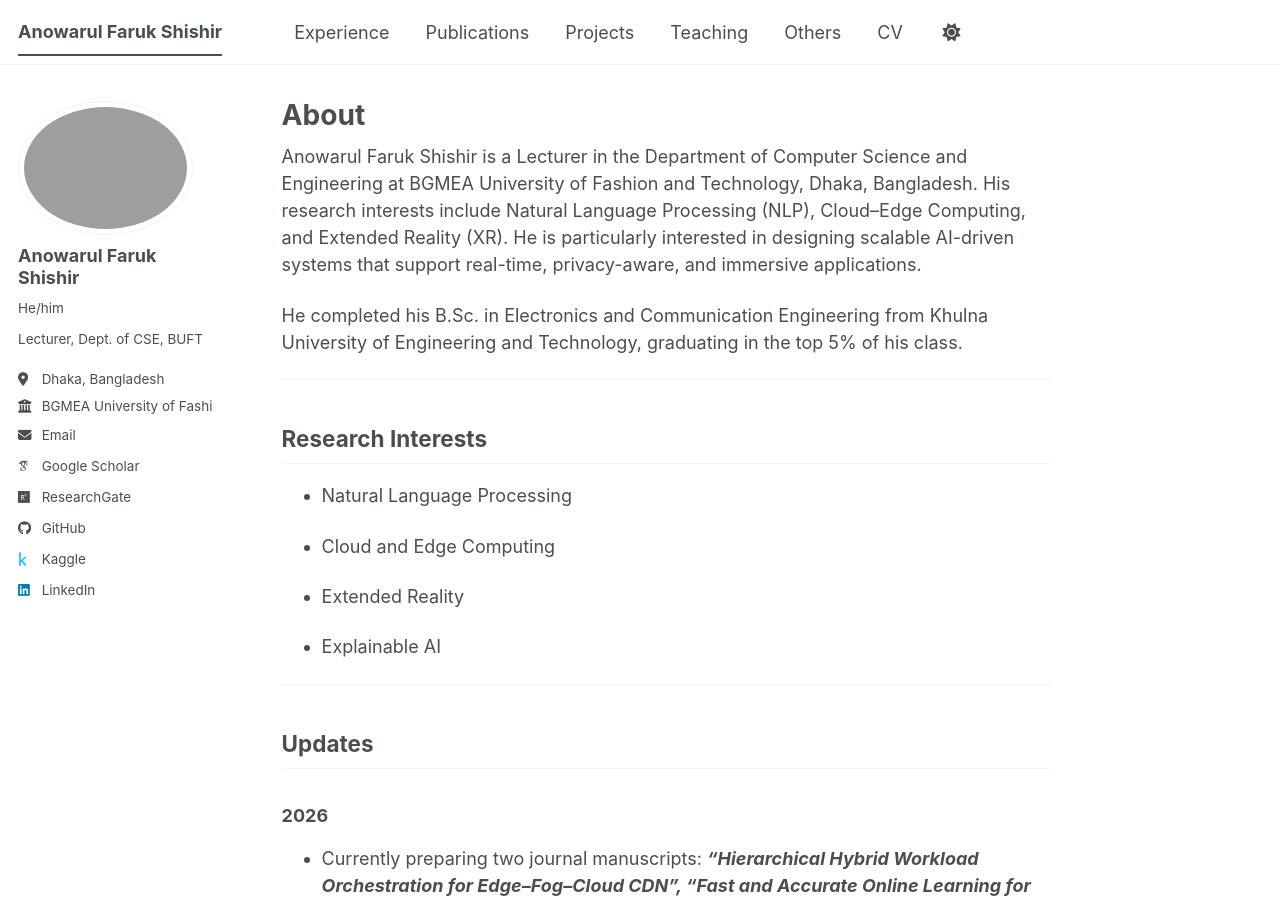
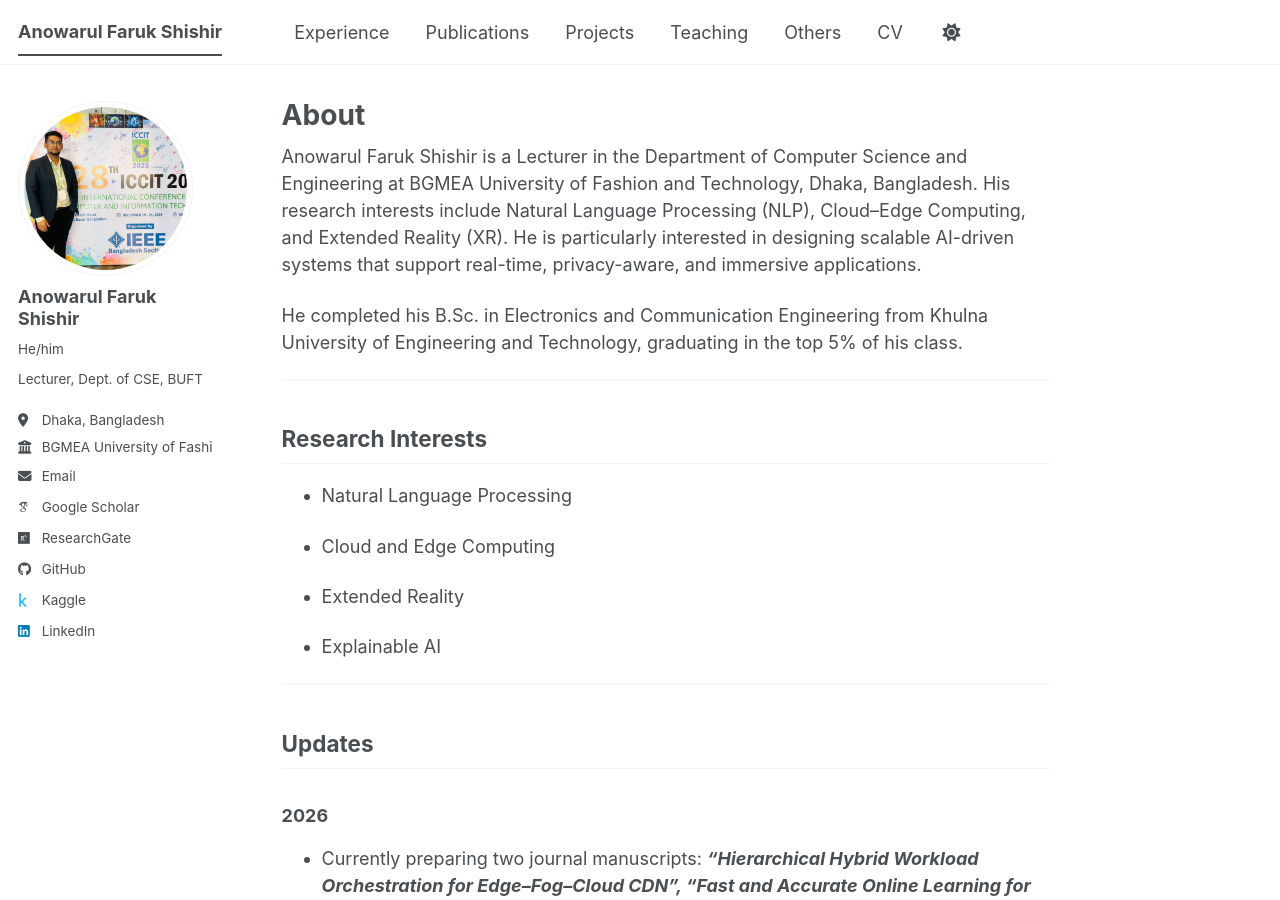
Before and after one commit to afshishir/afshishir.github.io, a Jekyll site: the page built from _pages/about.md, in a window 1280 px wide and 900 px high. Built offline with Jekyll 4.4.1, drawn with Linux system fonts in a browser that asks for light colours; some web fonts are replaced; a script bundle is joined from its source files by our own code; library files that are not in the unit come from our copies.

Commit message:
Update _config.yml

```diff
--- a/_config.yml
+++ b/_config.yml
@@ -23,7 +23,7 @@ repository               : "afshishir/afshishir.github.io"
 #               Additional customization can be done by editing /_includes/author-profile.html
 author:
   # Biographic information
-  avatar           : "IMG_4955.JPEG"
+  avatar           : "ICCIT_CROPED.JPG"
   name             : "Anowarul Faruk Shishir"
   pronouns         : "He/him" # example: "she/her"
   bio              : "Lecturer, Dept. of CSE, BUFT"
```
